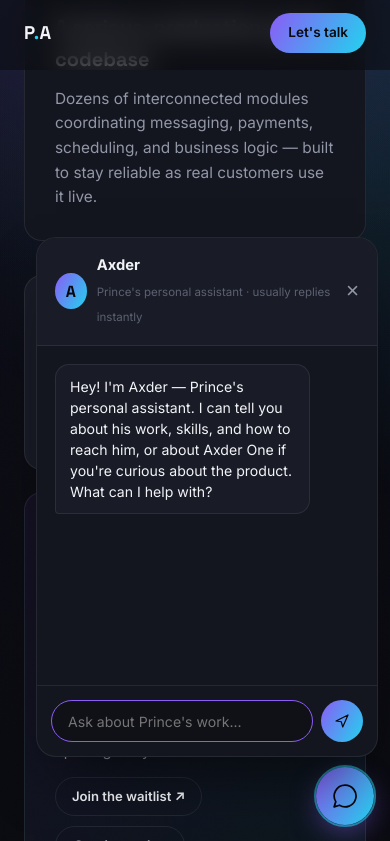
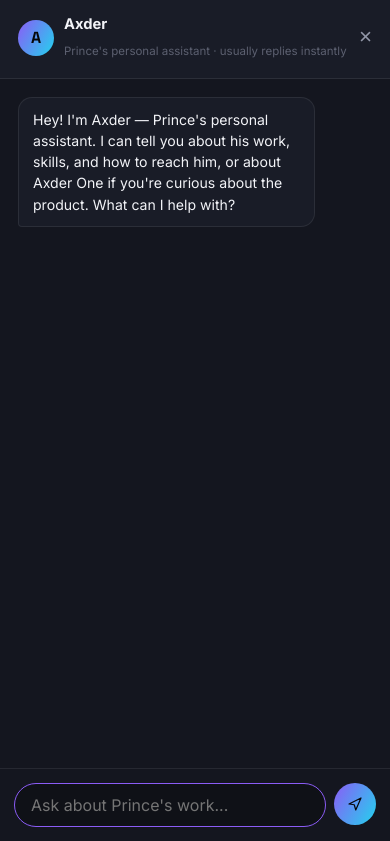
Before and after one commit to jiggyprince/prince-portfolio, a website: page index.html in a window 390 px wide. Both pictures are taken after a click on the button "Chat with Axder about it →". Shown: the part 2873-3714 px from the top of the page. Drawn offline with Linux system fonts and the light colour scheme.

Commit message:
Add files via upload

```diff
--- a/script.js
+++ b/script.js
@@ -32,8 +32,8 @@
 
 let history = []; // { role: 'user'|'assistant', content: string }
 
-function openChat(){ chatPanel.classList.add('open'); chatInput.focus(); }
-function closeChat(){ chatPanel.classList.remove('open'); }
+function openChat(){ chatPanel.classList.add('open'); chatInput.focus(); document.body.style.overflow = 'hidden'; }
+function closeChat(){ chatPanel.classList.remove('open'); document.body.style.overflow = ''; }
 
 chatFab.addEventListener('click', () => chatPanel.classList.contains('open') ? closeChat() : openChat());
 chatClose.addEventListener('click', closeChat);
--- a/style.css
+++ b/style.css
@@ -366,6 +366,23 @@
 .chat-input-row button svg{ width:18px; height:18px; }
 
 @media (max-width: 480px){
-  .chat-panel{ right: 12px; bottom: 84px; }
+  /* ── MOBILE CHAT FIX ──────────────────────────────────────────────
+     WHY: on phones, the small floating panel was hard to read, the
+     input text was small enough that iOS auto-zooms on tap (breaking
+     the layout), and the phone's own browser toolbar could cover the
+     send button. This makes the chat a proper full-screen view on
+     small devices, uses dvh (accounts for mobile browser chrome) and
+     safe-area insets, and sets input text to 16px+ so iOS won't zoom. */
+  .chat-panel{
+    right: 0; left: 0; bottom: 0; top: 0;
+    width: 100%; height: 100dvh; max-height: none;
+    border-radius: 0; border: none;
+  }
   .chat-fab{ right: 16px; bottom: 16px; }
+  .chat-header{ padding-top: max(16px, env(safe-area-inset-top)); }
+  .chat-input-row{
+    padding-bottom: max(14px, env(safe-area-inset-bottom));
+    position: sticky; bottom: 0; background: var(--surface);
+  }
+  .chat-input-row input{ font-size: 16px; }
 }
```
